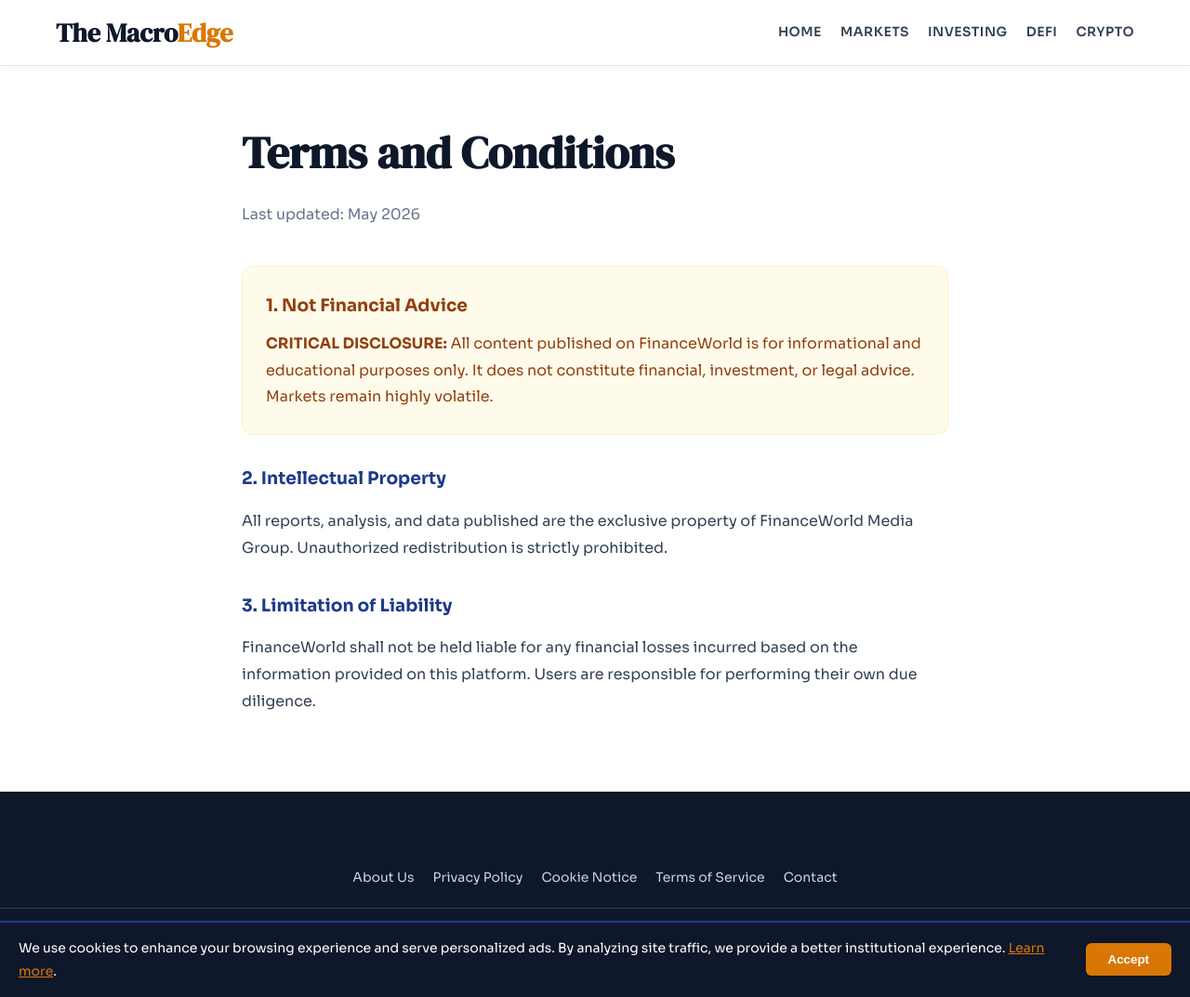
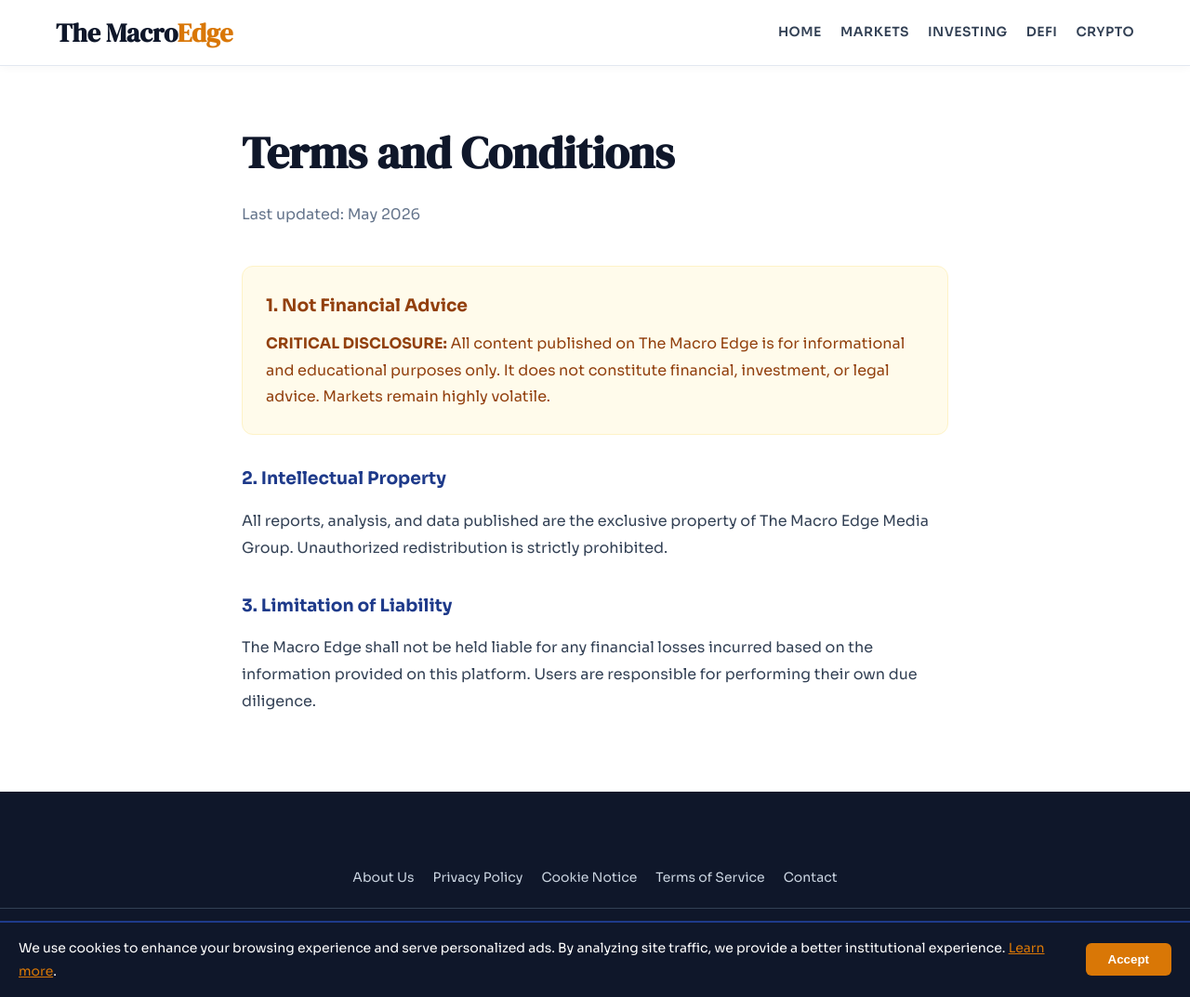
Before and after one commit to Frixx55/FinanceWorld, a Jekyll site: the page built from terms.md, in a window 1280 px wide and 1073 px high. Shown: the whole window at 93% size. Built offline with Jekyll 4.4.1, drawn with Linux system fonts in a browser that asks for light colours.

Commit message:
Update terms.md

```diff
--- a/terms.md
+++ b/terms.md
@@ -10,12 +10,12 @@ permalink: /terms/
 
   <div style="background: #fffbeb; padding: 25px; border-radius: 12px; border: 1px solid #fef3c7; margin-bottom: 30px;">
     <h3 style="color: #92400e; margin-bottom: 10px;">1. Not Financial Advice</h3>
-    <p style="color: #92400e; line-height: 1.8; margin-bottom: 0;"><strong>CRITICAL DISCLOSURE:</strong> All content published on FinanceWorld is for informational and educational purposes only. It does not constitute financial, investment, or legal advice. Markets remain highly volatile.</p>
+    <p style="color: #92400e; line-height: 1.8; margin-bottom: 0;"><strong>CRITICAL DISCLOSURE:</strong> All content published on The Macro Edge is for informational and educational purposes only. It does not constitute financial, investment, or legal advice. Markets remain highly volatile.</p>
   </div>
 
   <h3 style="color: var(--accent); margin-top: 30px; margin-bottom: 15px;">2. Intellectual Property</h3>
-  <p style="color: var(--text2); line-height: 1.8;">All reports, analysis, and data published are the exclusive property of FinanceWorld Media Group. Unauthorized redistribution is strictly prohibited.</p>
+  <p style="color: var(--text2); line-height: 1.8;">All reports, analysis, and data published are the exclusive property of The Macro Edge Media Group. Unauthorized redistribution is strictly prohibited.</p>
 
   <h3 style="color: var(--accent); margin-top: 30px; margin-bottom: 15px;">3. Limitation of Liability</h3>
-  <p style="color: var(--text2); line-height: 1.8;">FinanceWorld shall not be held liable for any financial losses incurred based on the information provided on this platform. Users are responsible for performing their own due diligence.</p>
+  <p style="color: var(--text2); line-height: 1.8;">The Macro Edge shall not be held liable for any financial losses incurred based on the information provided on this platform. Users are responsible for performing their own due diligence.</p>
 </div>
```
